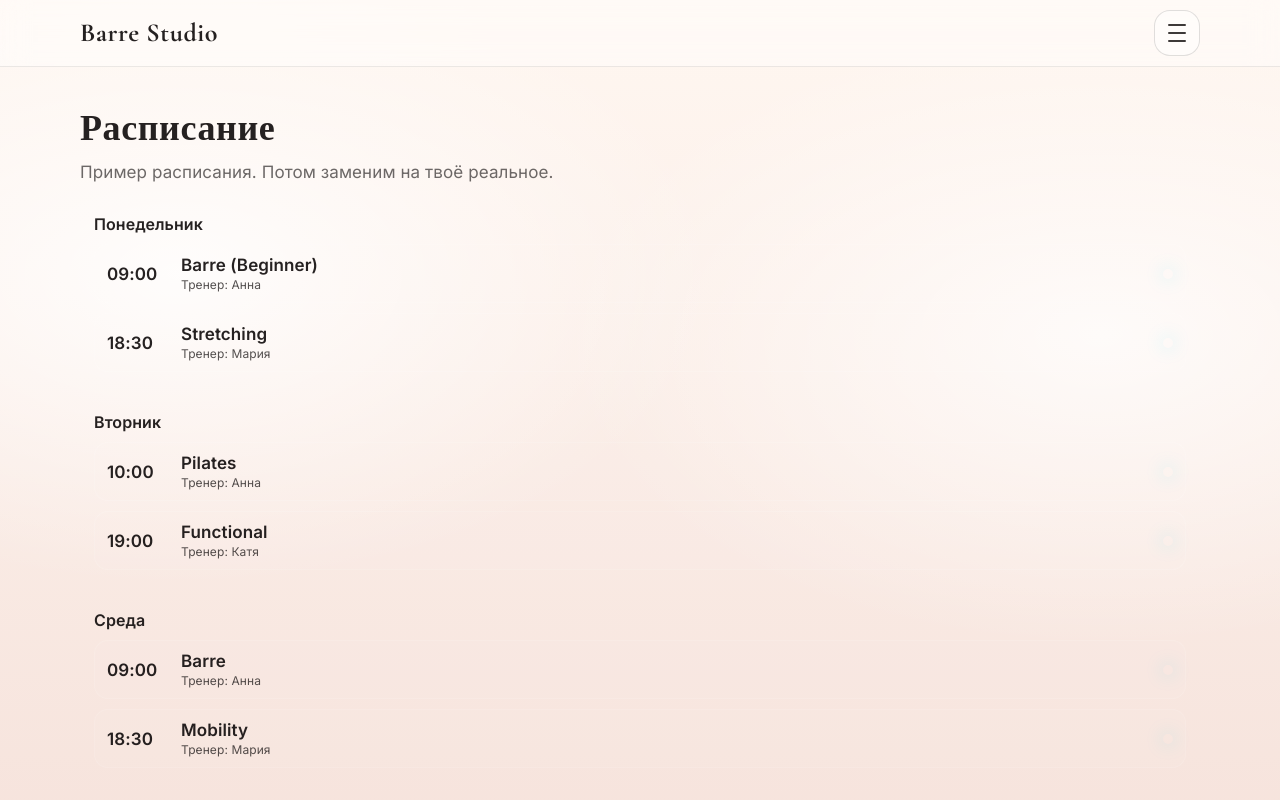
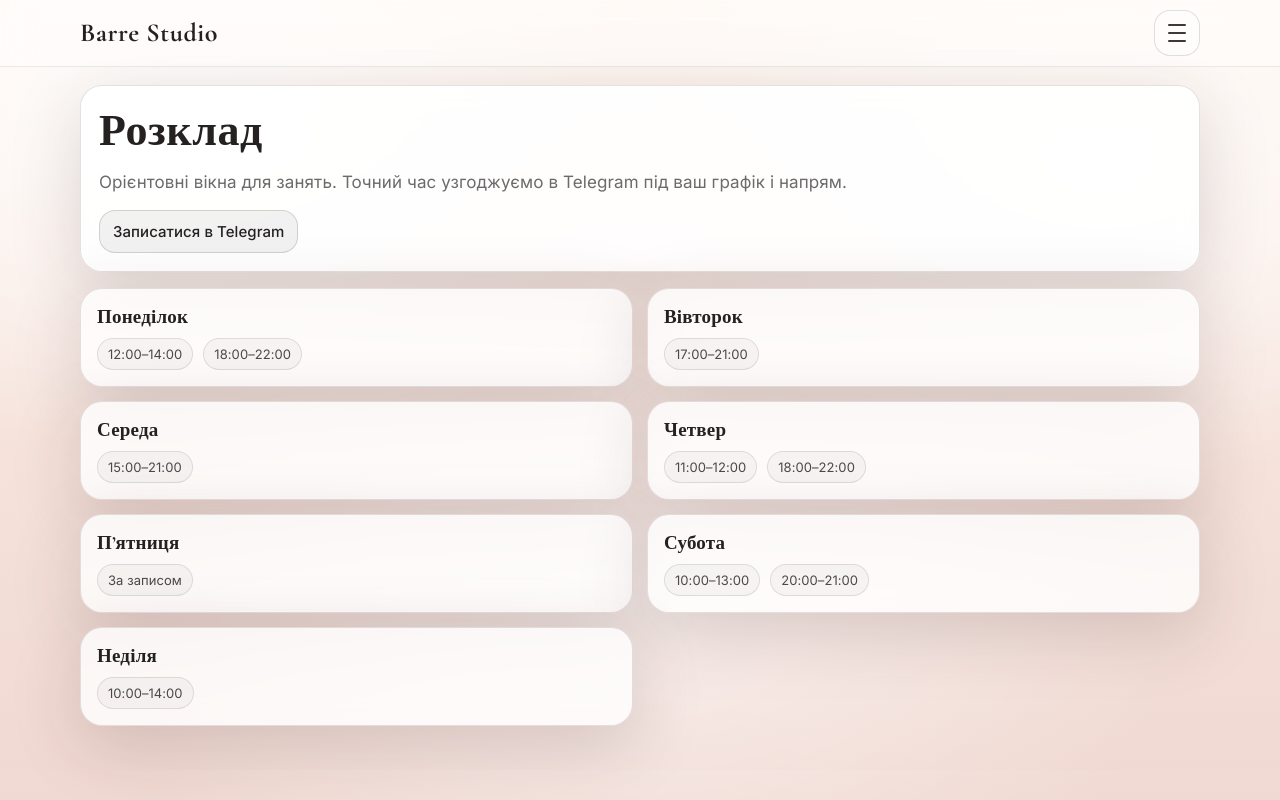
Before and after one commit to LukasMindeli/barre-studio, a React (Vite) app in the folder webapp/: page /schedule in a window 1280 px wide. Shown: the top 800 px of the page. Built offline with nearby package versions, Linux system fonts and the light colour scheme.

Commit message:
style(webapp): restyle schedule page with cards

```diff
--- a/webapp/src/pages/Schedule.jsx
+++ b/webapp/src/pages/Schedule.jsx
@@ -1,106 +1,52 @@
+import { TELEGRAM_URL } from "../data/content";
+
 const SCHEDULE = [
-  {
-    day: "Понедельник",
-    items: [
-      { time: "09:00", title: "Barre (Beginner)", coach: "Анна" },
-      { time: "18:30", title: "Stretching", coach: "Мария" },
-    ],
-  },
-  {
-    day: "Вторник",
-    items: [
-      { time: "10:00", title: "Pilates", coach: "Анна" },
-      { time: "19:00", title: "Functional", coach: "Катя" },
-    ],
-  },
-  {
-    day: "Среда",
-    items: [
-      { time: "09:00", title: "Barre", coach: "Анна" },
-      { time: "18:30", title: "Mobility", coach: "Мария" },
-    ],
-  },
-  {
-    day: "Четверг",
-    items: [
-      { time: "10:00", title: "Stretching", coach: "Мария" },
-      { time: "19:00", title: "Pilates", coach: "Анна" },
-    ],
-  },
-  {
-    day: "Пятница",
-    items: [
-      { time: "09:00", title: "Functional", coach: "Катя" },
-      { time: "18:30", title: "Barre (Booty)", coach: "Анна" },
-    ],
-  },
-  {
-    day: "Суббота",
-    items: [
-      { time: "11:00", title: "Stretching (Deep)", coach: "Мария" },
-    ],
-  },
-  {
-    day: "Воскресенье",
-    items: [
-      { time: "12:00", title: "Barre + Stretch", coach: "Анна/Мария" },
-    ],
-  },
+  { day: "Понеділок", slots: ["12:00–14:00", "18:00–22:00"] },
+  { day: "Вівторок", slots: ["17:00–21:00"] },
+  { day: "Середа", slots: ["15:00–21:00"] },
+  { day: "Четвер", slots: ["11:00–12:00", "18:00–22:00"] },
+  { day: "Пʼятниця", slots: ["За записом"] },
+  { day: "Субота", slots: ["10:00–13:00", "20:00–21:00"] },
+  { day: "Неділя", slots: ["10:00–14:00"] },
 ];
 
 export default function Schedule() {
   return (
-    <div className="container" style={{ padding: "22px 0 40px" }}>
-      <div style={{ display: "flex", flexDirection: "column", gap: 8 }}>
-        <h1 className="h1" style={{ fontSize: "clamp(24px, 4vw, 36px)" }}>Расписание</h1>
-        <p className="p">Пример расписания. Потом заменим на твоё реальное.</p>
-      </div>
+    <div className="container">
+      <section className="panel" style={{ padding: 18 }}>
+        <h1 className="h1" style={{ fontSize: "clamp(26px, 4.2vw, 44px)" }}>
+          Розклад
+        </h1>
 
-      <div style={{ marginTop: 14, display: "flex", flexDirection: "column", gap: 12 }}>
-        {SCHEDULE.map((d) => (
-          <div key={d.day} className="glass" style={{ padding: 14 }}>
-            <div style={{ fontSize: 16, fontWeight: 900, marginBottom: 10 }}>{d.day}</div>
+        <p className="p" style={{ marginTop: 10, maxWidth: 860 }}>
+          Орієнтовні вікна для занять. Точний час узгоджуємо в Telegram під ваш графік і напрям.
+        </p>
 
-            <div style={{ display: "flex", flexDirection: "column", gap: 10 }}>
-              {d.items.map((it, idx) => (
-                <div
-                  key={idx}
-                  style={{
-                    display: "flex",
-                    alignItems: "center",
-                    justifyContent: "space-between",
-                    gap: 12,
-                    padding: "10px 12px",
-                    borderRadius: 14,
-                    border: "1px solid rgba(255,255,255,.10)",
-                    background: "rgba(255,255,255,.04)",
-                  }}
-                >
-                  <div style={{ fontWeight: 900, minWidth: 62 }}>{it.time}</div>
+        <a
+          className="btn btnPrimary"
+          style={{ marginTop: 14 }}
+          href={TELEGRAM_URL}
+          target="_blank"
+          rel="noreferrer"
+        >
+          Записатися в Telegram
+        </a>
+      </section>
 
-                  <div style={{ flex: 1, minWidth: 0 }}>
-                    <div style={{ fontWeight: 800 }}>{it.title}</div>
-                    <div style={{ fontSize: 12, color: "var(--muted)", marginTop: 2 }}>
-                      Тренер: {it.coach}
-                    </div>
-                  </div>
-
-                  <div
-                    style={{
-                      width: 10,
-                      height: 10,
-                      borderRadius: 999,
-                      background: "linear-gradient(90deg, var(--accent), var(--accent2))",
-                      boxShadow: "0 0 18px rgba(0,229,255,.25)",
-                      flex: "0 0 auto",
-                    }}
-                  />
-                </div>
-              ))}
+      <section style={{ marginTop: 16 }}>
+        <div className="grid cols2">
+          {SCHEDULE.map((d) => (
+            <div key={d.day} className="panel soft" style={{ padding: 16 }}>
+              <div className="cardTitle">{d.day}</div>
+              <div style={{ marginTop: 10, display: "flex", flexWrap: "wrap", gap: 10 }}>
+                {d.slots.map((s) => (
+                  <span key={s} className="chip">{s}</span>
+                ))}
+              </div>
             </div>
-          </div>
-        ))}
-      </div>
+          ))}
+        </div>
+      </section>
     </div>
   );
 }
```
